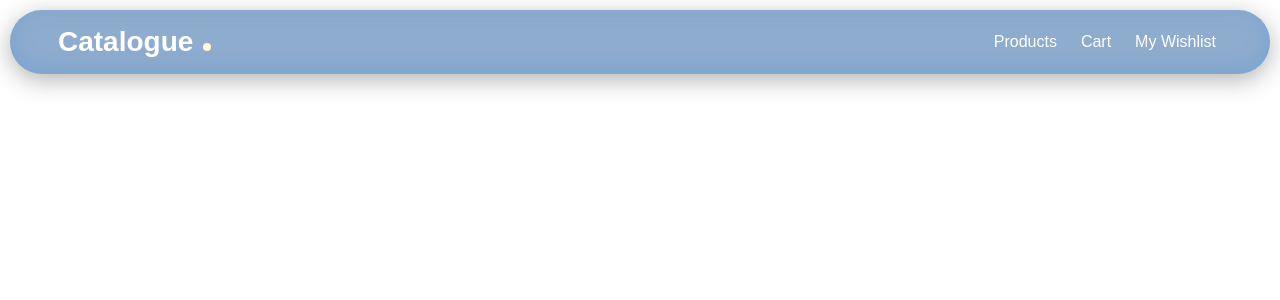
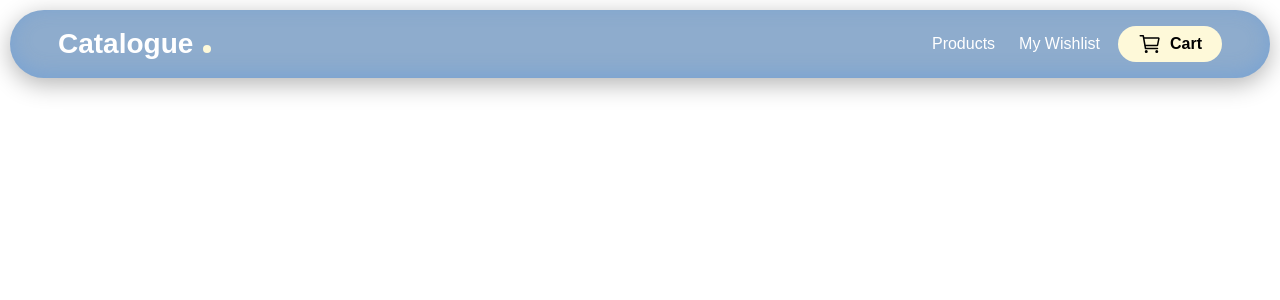
Before and after one commit to ahmadiqball/evermos-catalogue, a Nuxt app: page / in a window 1280 px wide. Shown: the top 300 px of the page. Built offline with nearby package versions, Linux system fonts and the light colour scheme.

Commit message:
style: change header cart style to button with icon

```diff
--- a/src/layouts/default.vue
+++ b/src/layouts/default.vue
@@ -17,9 +17,12 @@ const openMenuDropdown = ref(false);
         class="header-menu"
         :class="openMenuDropdown ? 'header-menu-open' : 'header-menu-close'"
       >
-        <NuxtLink to="/">Products</NuxtLink>
-        <NuxtLink to="/cart">Cart</NuxtLink>
-        <NuxtLink to="/wishlist">My Wishlist</NuxtLink>
+        <NuxtLink to="/" class="header-link">Products</NuxtLink>
+        <NuxtLink to="/wishlist" class="header-link">My Wishlist</NuxtLink>
+        <NuxtLink to="/cart" class="header-cart">
+          <IconCart class="header-cart-icon" />
+          <span>Cart</span>
+        </NuxtLink>
       </div>
 
       <button
@@ -78,19 +81,40 @@ main {
   display: flex;
   align-items: center;
   gap: 12px;
+}
 
-  a {
+.header-link {
+  color: white;
   text-decoration: none;
-    color: white;
   font-size: 16px;
   padding: 4px 6px;
   border-radius: 4px;
-    transition: linear background-color 100ms;
+  transition: linear background-color 140ms;
 }
 
-  a:hover {
+.header-link:hover {
   background-color: var(--color-green-100);
 }
+
+.header-cart {
+  background-color: var(--color-yellow-100);
+  color: black;
+  display: flex;
+  gap: 8px;
+  align-items: center;
+  justify-content: center;
+  padding: 6px 20px;
+  border-radius: 999px;
+  font-weight: 700;
+  transition: linear background 200ms;
+}
+
+.header-cart-icon {
+  width: 24px;
+}
+
+.header-cart:hover {
+  background-color: var(--color-yellow-300);
 }
 
 .header-button {
@@ -154,13 +178,25 @@ main {
     border-radius: 16px;
     flex-flow: column;
     gap: 0px;
+    padding-top: 10px;
+  }
 
-    a {
-      width: 100%;
+  .header-link {
+    width: calc(100% - 20px);
     text-align: center;
     padding: 12px 0;
-      font-size: 12px;
+    font-size: 14px;
   }
+
+  .header-cart {
+    width: calc(100% - 20px);
+    margin: 10px;
+    font-size: 14px;
+    max-width: 250px;
+  }
+
+  .header-cart-icon {
+    width: 20px;
   }
 
   .header-menu-open {
```
Lines whose indentation alone changed are shown as unchanged.
